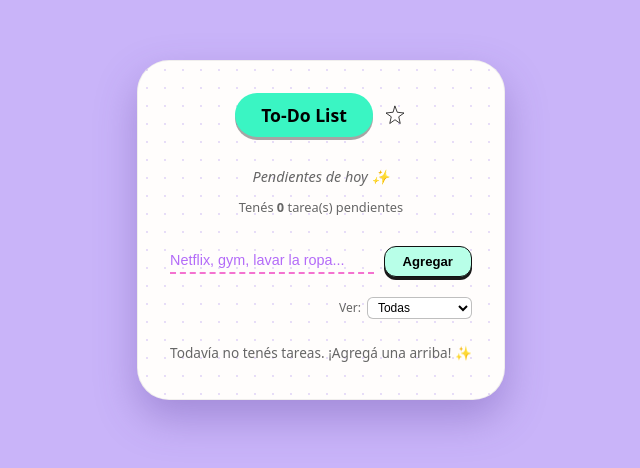
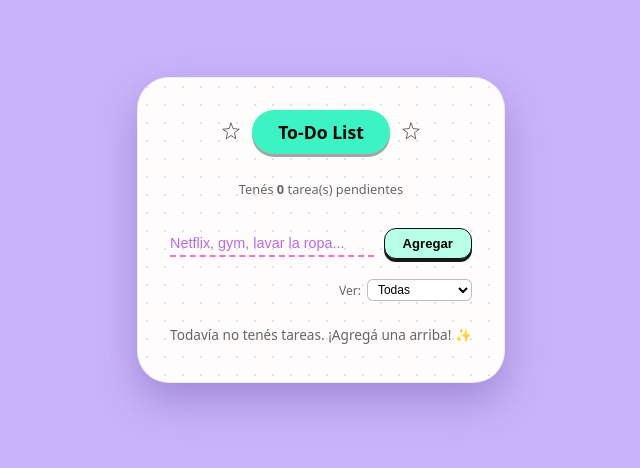
Before and after one commit to RociiioGC/TP-FINAL-202501, a React app: page / in a window 1280 px wide. Shown: the part 170-638 px from the top of the page, without its empty margins (319-959 px from the left). Built offline with nearby package versions, Linux system fonts and the light colour scheme; the HTML template or start-up script is replaced by a standard one.

Commit message:
Eliminar elementos innecesarios dentro del proyecto

```diff
--- a/postcss.config.js
+++ /dev/null
@@ -1,5 +0,0 @@
-export default {
-  plugins: {
-    autoprefixer: {},
-  },
-};
--- a/src/App.jsx
+++ b/src/App.jsx
@@ -89,15 +89,37 @@ function App() {
         {/* HEADER */}
         <header className="todo-header">
           <div className="todo-title-row">
-            <div className="todo-title-badge">To-Do List</div>
-
+            {/* ⭐ Izquierda */}
             <svg
-              width="24"
-              height="24"
+              width="22"
+              height="22"
               viewBox="0 0 64 64"
               fill="none"
               xmlns="http://www.w3.org/2000/svg"
               className="title-star"
+              style={{ animationDelay: "0.15s" }}
+            >
+              <path
+                d="M32 6 L38 22 L56 24 L42 34 L46 52 L32 42 L18 52 L22 34 L8 24 L26 22 Z"
+                stroke="black"
+                strokeWidth="2"
+                strokeLinecap="round"
+                strokeLinejoin="round"
+              />
+            </svg>
+
+            {/* Título */}
+            <div className="todo-title-badge">To-Do List</div>
+
+            {/* ⭐ Derecha */}
+            <svg
+              width="22"
+              height="22"
+              viewBox="0 0 64 64"
+              fill="none"
+              xmlns="http://www.w3.org/2000/svg"
+              className="title-star"
+              style={{ animationDelay: "0.3s" }}
             >
               <path
                 d="M32 6 L38 22 L56 24 L42 34 L46 52 L32 42 L18 52 L22 34 L8 24 L26 22 Z"
@@ -108,8 +130,6 @@ function App() {
               />
             </svg>
           </div>
-
-          <p className="todo-subtitle">Pendientes de hoy ✨</p>
 
           <p className="todo-counter">
             Tenés <span>{pendingCount}</span> tarea(s) pendientes
--- a/src/index.css
+++ b/src/index.css
@@ -66,13 +66,37 @@ body {
   margin-bottom: 14px;
 }
 
-  .title-star {
-    margin-top: 2px;
+/* ESTRELLAS */
+
+@keyframes starBounce {
+  0% {
+    transform: scale(0) translateY(-10px);
+    opacity: 0;
+  }
+  60% {
+    transform: scale(1.2) translateY(2px);
+    opacity: 1;
+  }
+  100% {
+    transform: scale(1) translateY(0);
+  }
 }
 
+.title-star {
+  opacity: 0.85;
+  animation: starBounce 0.6s ease-out forwards;
+  transform-origin: center;
+  transition: transform 0.15s ease;
+}
+
+.title-star:hover {
+  transform: scale(1.25) rotate(5deg);
+}
+
+/* BADGE TO-DO LIST */
 
 .todo-title-badge {
-    background: #3af5c3;
+  background: var(--mint);
   color: black;
   padding: 10px 26px;
   border-radius: 9999px;
@@ -229,13 +253,14 @@ body {
 }
 
 /* CHECKBOX */
+
 .todo-checkbox {
   width: 14px;
   height: 14px;
   cursor: pointer;
 }
 
-/* ICONOS EDITAR / BORRAR -  COMO STICKERS */
+/* ICONOS EDITAR / BORRAR - STICKERS */
 
 .todo-item-actions {
   display: flex;
@@ -290,7 +315,8 @@ body {
   }
 }
 
-/*  media QUERY para celulares (pantallas menores a 480px) */
+/* MEDIA QUERY para celulares (pantallas menores a 480px) */
+
 @media (max-width: 480px) {
   .todo-card {
     padding: 24px 20px;
```
Also changed, not shown: tailwind.config.js (deleted, +0 -13 lines). Lines whose indentation alone changed are shown as unchanged.
